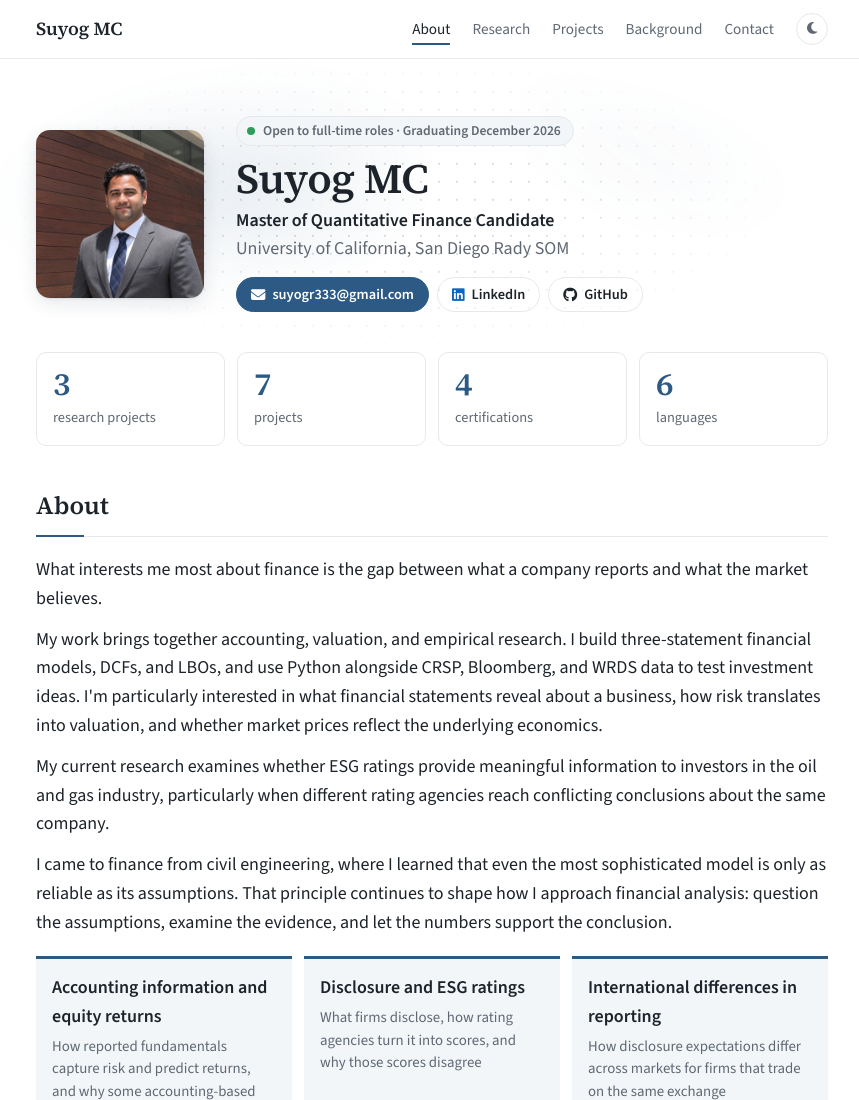
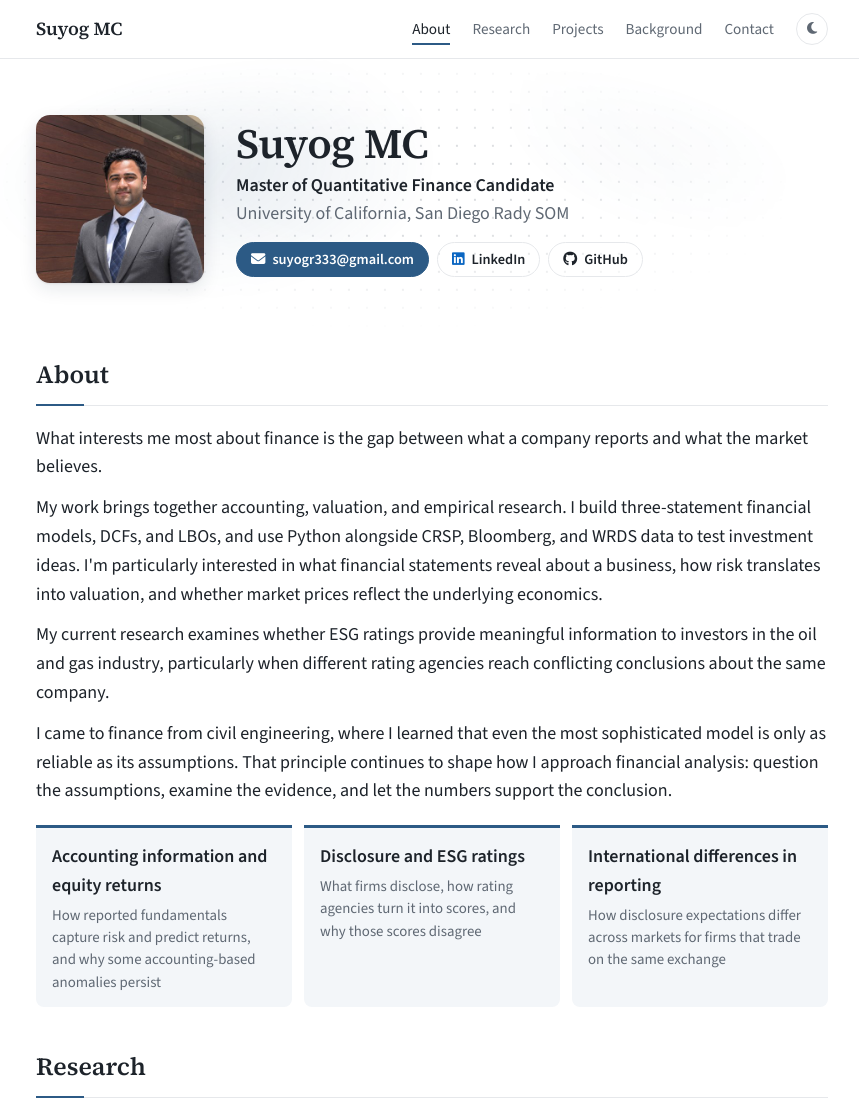
Before and after one commit to suyogmc333/suyogmc333.github.io, a plain HTML site: page index.html in a window 1280 px wide. Shown: the top 1100 px of the page, without its empty margins (208-1067 px from the left). Drawn offline with nearby package versions, Linux system fonts and the light colour scheme.

Commit message:
Remove highlights row and status tag

```diff
--- a/index.html
+++ b/index.html
@@ -42,7 +42,6 @@
     <div class="hero-bg" aria-hidden="true"></div>
     <img src="assets/suyog-mc-avatar.jpg" alt="Portrait of Suyog MC" width="400" height="400">
     <div>
-      <p class="status"><span class="dot" aria-hidden="true"></span>Open to full-time roles · Graduating December 2026</p>
       <h1>Suyog MC</h1>
       <p class="role"><b>Master of Quantitative Finance Candidate</b><br>University of California, San Diego Rady SOM</p>
       <div class="links">
@@ -53,12 +52,6 @@
     </div>
   </div>
 
-  <ul class="stats" aria-label="At a glance">
-    <li><b data-count="3">3</b><span>research projects</span></li>
-    <li><b data-count="7">7</b><span>projects</span></li>
-    <li><b data-count="4">4</b><span>certifications</span></li>
-    <li><b data-count="6">6</b><span>languages</span></li>
-  </ul>
 
   <section id="about">
     <h2>About</h2>
```
